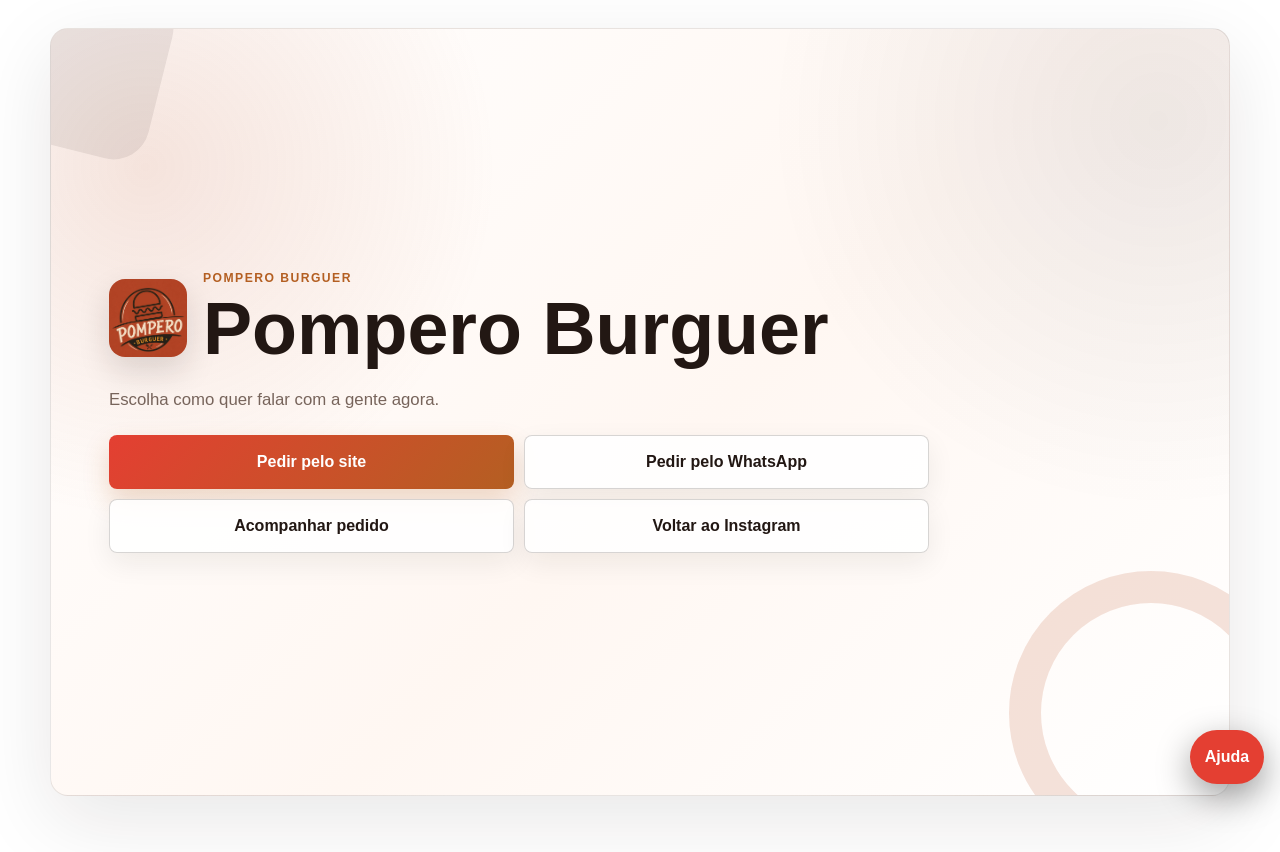
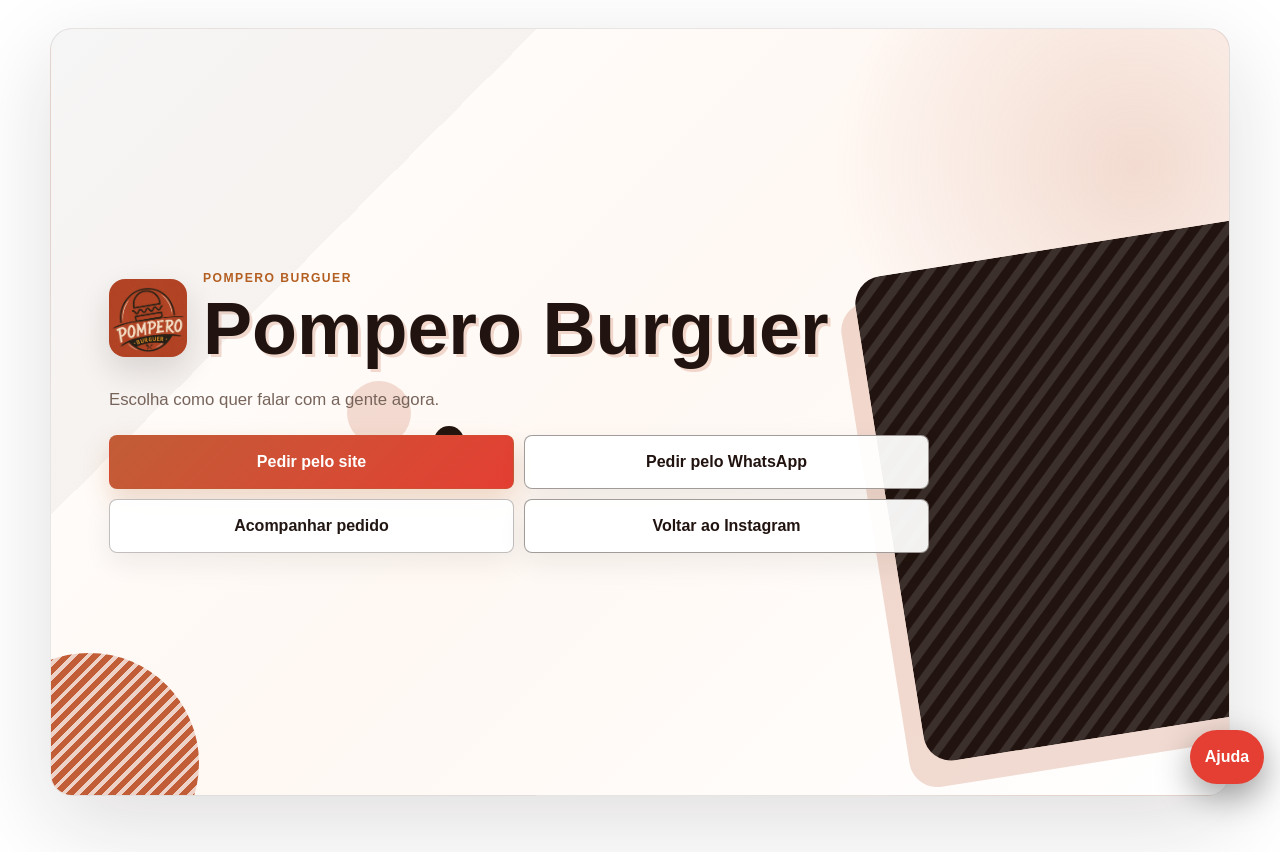
Before and after one commit to pompero-burguer/POMPERO-BURGUER, a website: page cliente.html in a window 1280 px wide. Drawn offline with Linux system fonts and the light colour scheme; no server answers.

Commit message:
Refina formas da entrada do cliente

```diff
--- a/cliente.html
+++ b/cliente.html
@@ -8,7 +8,7 @@
       name="description"
       content="Faca seu pedido online na Pompero Burguer com delivery, cupom e pagamento por Pix, credito ou debito."
     />
-    <link rel="stylesheet" href="styles.css?v=20260810-entry-chic" />
+    <link rel="stylesheet" href="styles.css?v=20260810-entry-graphic" />
   </head>
   <body class="customer-body customer-start">
     <main class="customer-shell">
--- a/styles.css
+++ b/styles.css
@@ -141,12 +141,12 @@
   isolation: isolate;
   padding: clamp(26px, 6vw, 58px);
   border: 1px solid rgba(34, 23, 19, 0.1);
-  border-radius: 18px;
+  border-radius: 22px;
   background:
-    radial-gradient(circle at 8% 18%, rgba(193, 93, 55, 0.16), transparent 28%),
-    radial-gradient(circle at 94% 12%, rgba(34, 23, 19, 0.08), transparent 30%),
-    linear-gradient(135deg, #ffffff 0%, #fff7f2 54%, #ffffff 100%);
-  box-shadow: 0 24px 80px rgba(34, 23, 19, 0.1);
+    linear-gradient(135deg, rgba(34, 23, 19, 0.04) 0 25%, transparent 25% 100%),
+    radial-gradient(circle at 92% 18%, rgba(193, 93, 55, 0.2), transparent 24%),
+    linear-gradient(135deg, #ffffff 0%, #fff8f3 48%, #ffffff 100%);
+  box-shadow: 0 28px 90px rgba(34, 23, 19, 0.14);
 }
 
 .customer-entry::before,
@@ -158,22 +158,38 @@
 }
 
 .customer-entry::before {
+  width: min(42vw, 430px);
+  height: 64%;
+  right: -88px;
+  bottom: 8%;
+  border-radius: 28px;
+  transform: rotate(-9deg);
+  background:
+    repeating-linear-gradient(
+      135deg,
+      rgba(255, 255, 255, 0.12) 0 8px,
+      transparent 8px 18px
+    ),
+    #21130f;
+  box-shadow: -18px 24px 0 rgba(193, 93, 55, 0.22);
+}
+
+.customer-entry::after {
   width: 220px;
   height: 220px;
-  right: -64px;
-  bottom: -60px;
+  left: -72px;
+  bottom: -78px;
   border-radius: 50%;
-  border: 32px solid rgba(193, 93, 55, 0.18);
-}
-
-.customer-entry::after {
-  width: 170px;
-  height: 170px;
-  left: -58px;
-  top: -50px;
-  border-radius: 36px;
-  transform: rotate(14deg);
-  background: rgba(34, 23, 19, 0.08);
+  background:
+    repeating-linear-gradient(
+      -45deg,
+      rgba(255, 255, 255, 0.72) 0 4px,
+      transparent 4px 10px
+    ),
+    #c15d37;
+  box-shadow:
+    290px -350px 0 -78px rgba(193, 93, 55, 0.2),
+    360px -322px 0 -95px #21130f;
 }
 
 .customer-entry > p {
@@ -193,6 +209,8 @@
 .entry-actions {
   grid-template-columns: repeat(2, minmax(0, 1fr));
   max-width: 820px;
+  position: relative;
+  z-index: 1;
 }
 
 .entry-actions a,
@@ -241,6 +259,8 @@
   display: flex;
   align-items: center;
   gap: 16px;
+  position: relative;
+  z-index: 1;
 }
 
 .customer-brand img {
@@ -256,6 +276,9 @@
   font-size: clamp(2.4rem, 6vw, 4.6rem);
   line-height: 0.98;
   letter-spacing: 0;
+  max-width: 720px;
+  color: #21130f;
+  text-shadow: 3px 3px 0 rgba(193, 93, 55, 0.22);
 }
 
 .customer-brand .eyebrow {
@@ -634,9 +657,20 @@
 }
 
 .customer-entry .ghost-button {
-  border-color: rgba(34, 23, 19, 0.18);
-  background: rgba(255, 255, 255, 0.86);
+  border-color: rgba(34, 23, 19, 0.28);
+  background: rgba(255, 255, 255, 0.94);
   box-shadow: 0 10px 28px rgba(34, 23, 19, 0.07);
+}
+
+.customer-entry .primary-button {
+  background: linear-gradient(135deg, #c15d37, #e43f32);
+  border: 1px solid rgba(193, 93, 55, 0.4);
+}
+
+.customer-entry .ghost-button:nth-child(2),
+.customer-entry .ghost-button:nth-child(4) {
+  color: #21130f;
+  border-color: rgba(33, 19, 15, 0.42);
 }
 
 .customer-entry .primary-button,
@@ -1255,6 +1289,21 @@
     padding: 28px 18px;
   }
 
+  .customer-entry::before {
+    width: 260px;
+    height: 210px;
+    right: -140px;
+    bottom: -20px;
+    opacity: 0.9;
+  }
+
+  .customer-entry::after {
+    width: 150px;
+    height: 150px;
+    left: -78px;
+    bottom: -56px;
+  }
+
   .entry-actions,
   .category-tabs {
     grid-template-columns: 1fr;
```
Also changed, not shown: acompanhar.html (+1 -1 lines), index.html (+1 -1 lines), loja.html (+1 -1 lines), pagamento.html (+1 -1 lines).
